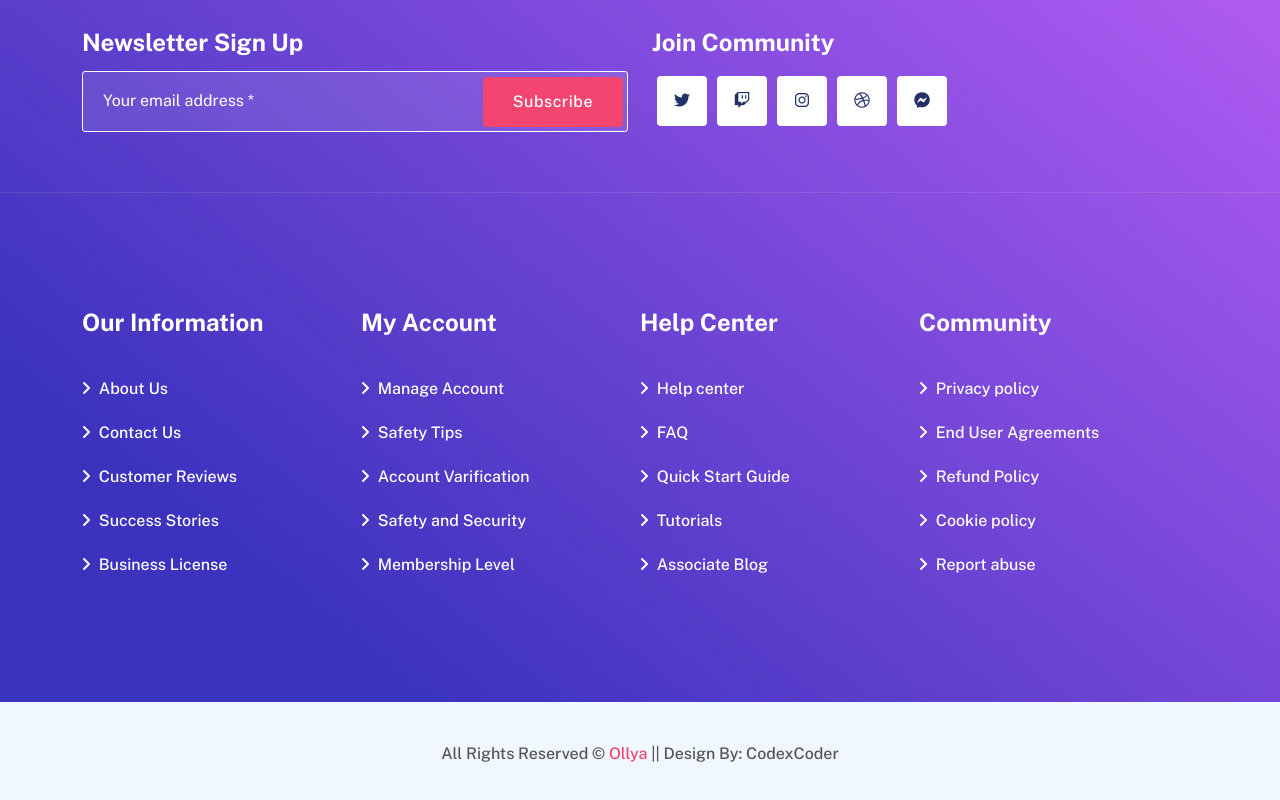
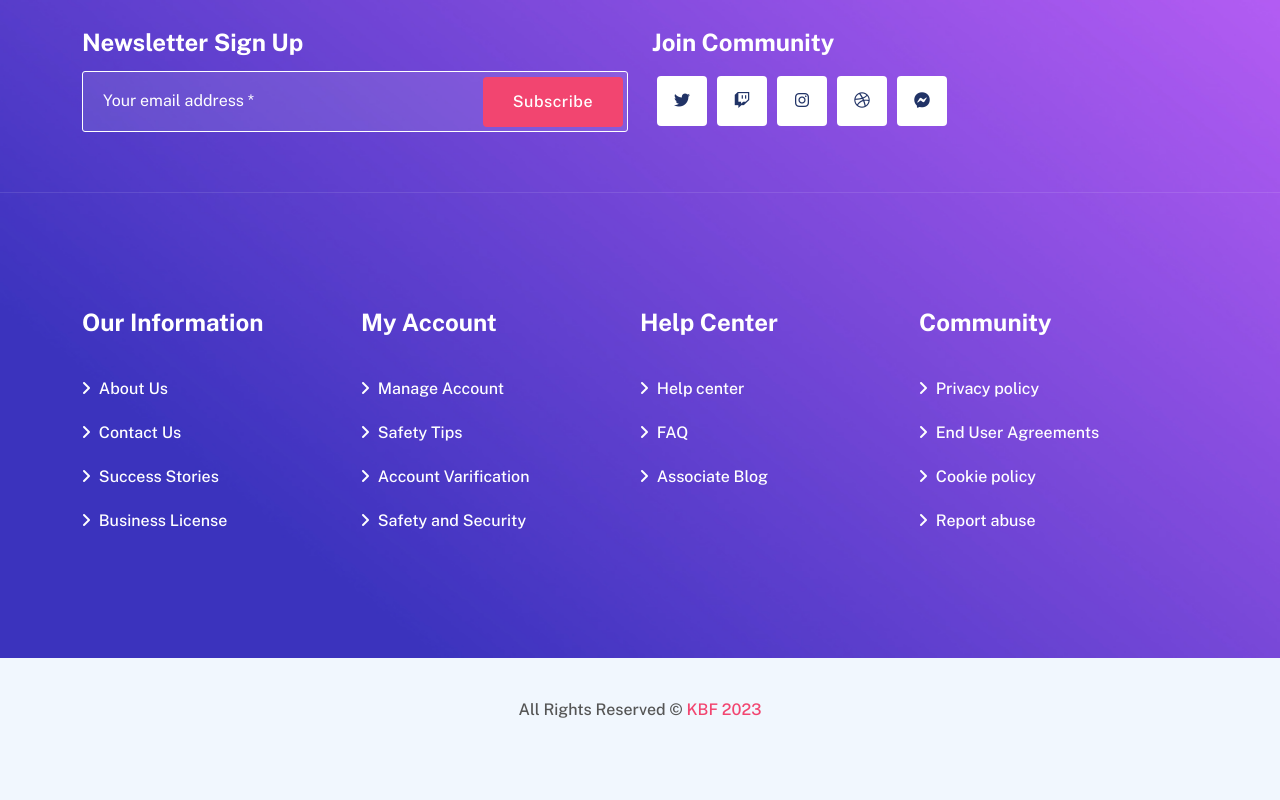
Before and after one commit to davidmugisha47/KBF-Community, a React (Create React App) app: page / in a window 1280 px wide. Shown: the part 4253-5053 px from the top of the page. After the commit the page ends 5015 px from the top, so only its background shows below. Built offline with nearby package versions, Linux system fonts and the light colour scheme.

Commit message:
Added a footer

```diff
--- a/src/component/layout/footer.jsx
+++ b/src/component/layout/footer.jsx
@@ -42,10 +42,6 @@ let InfoList = [
         pageLink: '/contact',
     },
     {
-        pageName: 'Customer Reviews',
-        pageLink: '#',
-    },
-    {
         pageName: 'Success Stories',
         pageLink: '#',
     },
@@ -72,10 +68,6 @@ let InfoListTwo = [
         pageName: 'Safety and Security',
         pageLink: '#',
     },
-    {
-        pageName: 'Membership Level',
-        pageLink: '#',
-    },
 ]
 
 let InfoListThree = [
@@ -85,14 +77,6 @@ let InfoListThree = [
     },
     {
         pageName: 'FAQ',
-        pageLink: '#',
-    },
-    {
-        pageName: 'Quick Start Guide',
-        pageLink: '#',
-    },
-    {
-        pageName: 'Tutorials',
         pageLink: '#',
     },
     {
@@ -108,10 +92,6 @@ let InfoListFour = [
     },
     {
         pageName: 'End User Agreements',
-        pageLink: '#',
-    },
-    {
-        pageName: 'Refund Policy',
         pageLink: '#',
     },
     {
@@ -259,7 +239,7 @@ class Footer extends Component {
                 <div className="footer__bottom wow fadeInUp" data-wow-duration="1.5s">
                     <div className="container">
                         <div className="footer__content text-center">
-                            <p className="mb-0">All Rights Reserved &copy; <Link to="/"> Ollya </Link> || Design By: CodexCoder</p>
+                            <p className="mb-0">All Rights Reserved &copy; <Link to="/"> KBF 2023 </Link></p>
                         </div>
                     </div>
                 </div>
```
